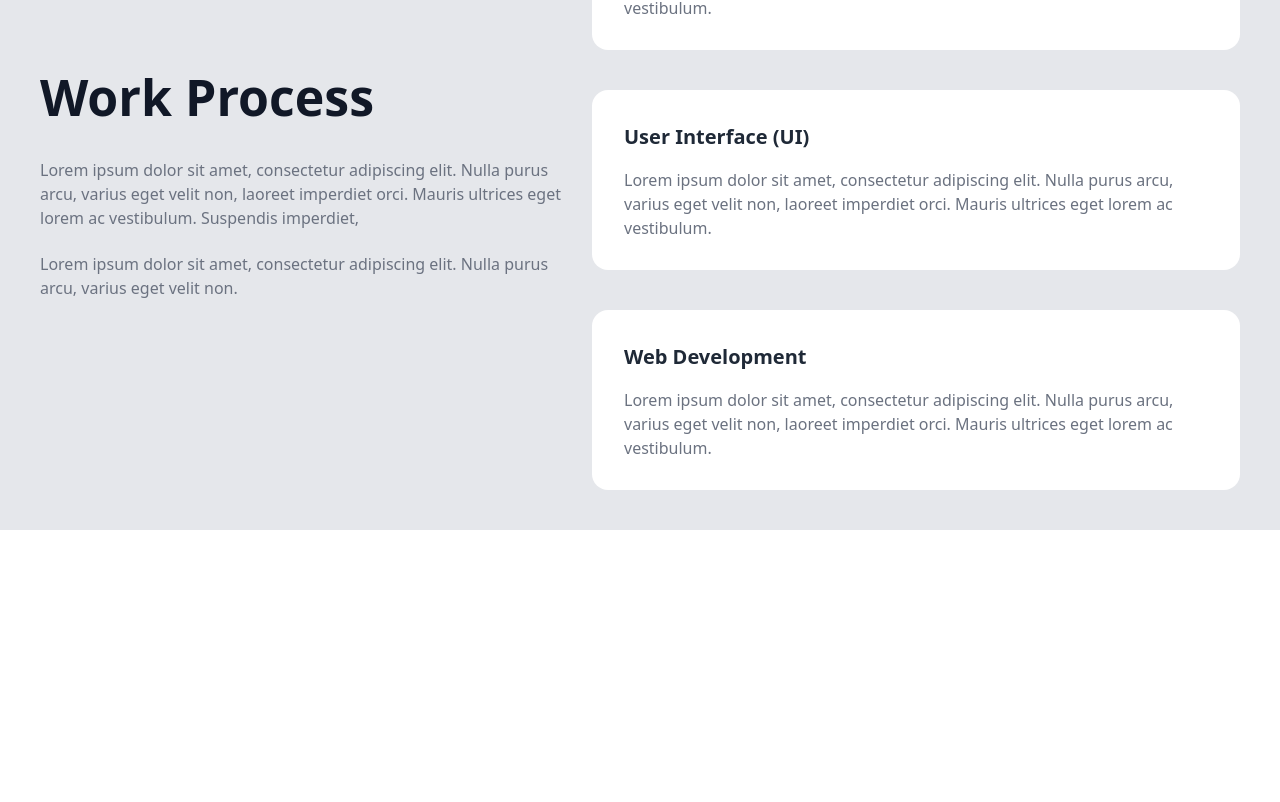
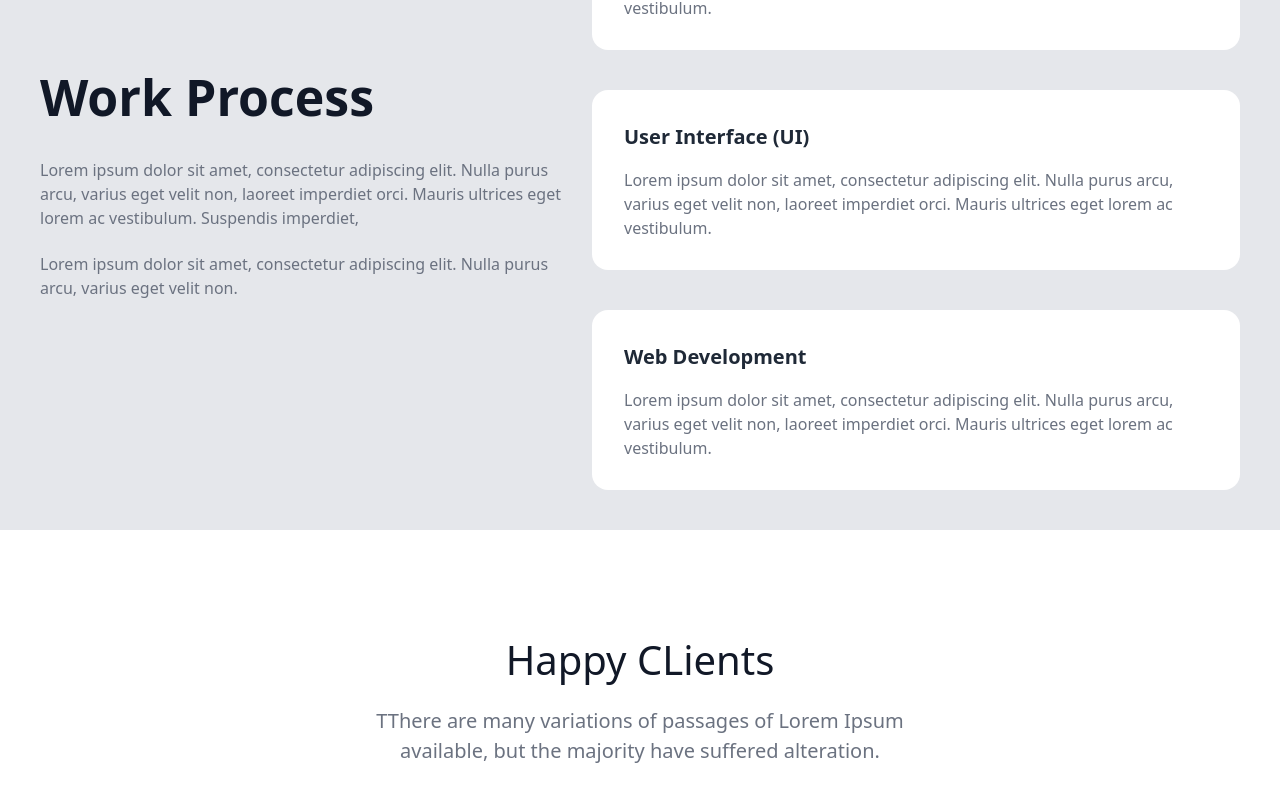
Before and after one commit to amitis-star/Portofolio, a React (Create React App) app: page / in a window 1280 px wide. Shown: the part 5148-5950 px from the top of the page. Before the commit the page ends 5828 px from the top, so only its background shows below. Built offline with nearby package versions, Linux system fonts and the light colour scheme.

Commit message:
section 12

```diff
--- a/src/components/Home.js
+++ b/src/components/Home.js
@@ -388,7 +388,7 @@ const Home = () => {
           </div>
         </div>
         {/* section 11 */}
-        <div className="w-full h-[700px] mt-30 flex justify-between items-center bg-gray-200 px-10 p-10 mb-30">
+        <div className="w-full h-[700px] mt-30 flex justify-between items-center bg-gray-200 px-10 p-10 mb-25">
           <div className="h-40 w-71 flex flex-col itmes-between justify-between">
             <p className="text-50 font-600 text-gray-900">Work Process</p>
             <p className="text-gray-500 font-300">
@@ -416,6 +416,14 @@ const Home = () => {
             </div>
           </div>
         </div>
+        {/* section 12 */}
+        <div className="w-full mx-auto flex flex-col items-center justify-between gap-4 mb-17">
+          <span className="text-40 font-500 text-gray-900">Happy CLients</span>
+          <span className="w-[577px] h-12 text-center text-20 font-300 text-gray-500">
+            TThere are many variations of passages of Lorem Ipsum available,
+            but the majority have suffered alteration.
+          </span>
+        </div>
       </div>
     </>
   );
```
